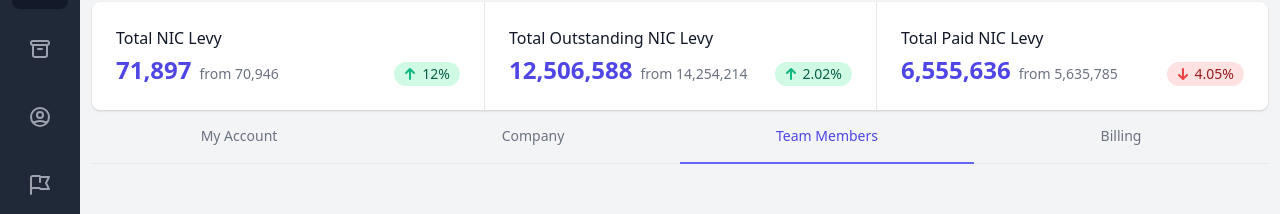
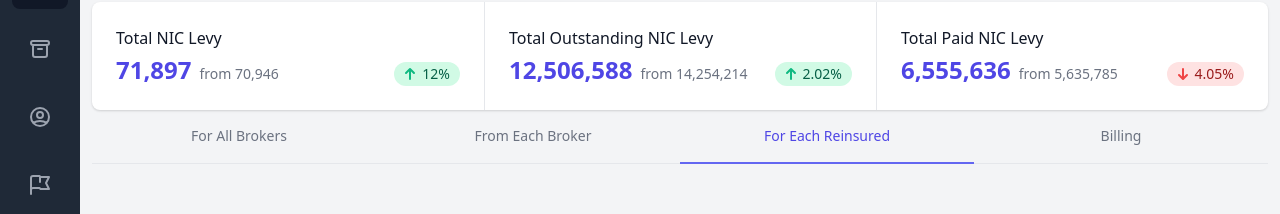
Before and after one commit to Khoby-790/template-nic, a React (Create React App) app: page /nic in a window 1280 px wide. Shown: the part 123-337 px from the top of the page. Built offline with nearby package versions, Linux system fonts and the light colour scheme.

Commit message:
--- Auto-Git Commit ---

```diff
--- a/src/pages/NicStatsExpansion/NicStatsExpansion.tsx
+++ b/src/pages/NicStatsExpansion/NicStatsExpansion.tsx
@@ -104,14 +104,14 @@ const NicStatsExpansion = (props: Props) => {
                         <div className="border-b border-gray-200">
                             <nav className="-mb-px flex" aria-label="Tabs">
                                 <a href="#" className="border-transparent text-gray-500 hover:text-gray-700 hover:border-gray-300 w-1/4 py-4 px-1 text-center border-b-2 font-medium text-sm">
-                                    My Account
+                                    For All Brokers
                                 </a>
                                 <a href="#" className="border-transparent text-gray-500 hover:text-gray-700 hover:border-gray-300 w-1/4 py-4 px-1 text-center border-b-2 font-medium text-sm">
-                                    Company
+                                    From Each Broker
                                 </a>
                                 {/* <!-- Current: "border-indigo-500 text-indigo-600", Default: "border-transparent text-gray-500 hover:text-gray-700 hover:border-gray-300" --> */}
                                 <a href="#" className="border-indigo-500 text-indigo-600 w-1/4 py-4 px-1 text-center border-b-2 font-medium text-sm" aria-current="page">
-                                    Team Members
+                                    For Each Reinsured
                                 </a>
                                 <a href="#" className="border-transparent text-gray-500 hover:text-gray-700 hover:border-gray-300 w-1/4 py-4 px-1 text-center border-b-2 font-medium text-sm">
                                     Billing
```
